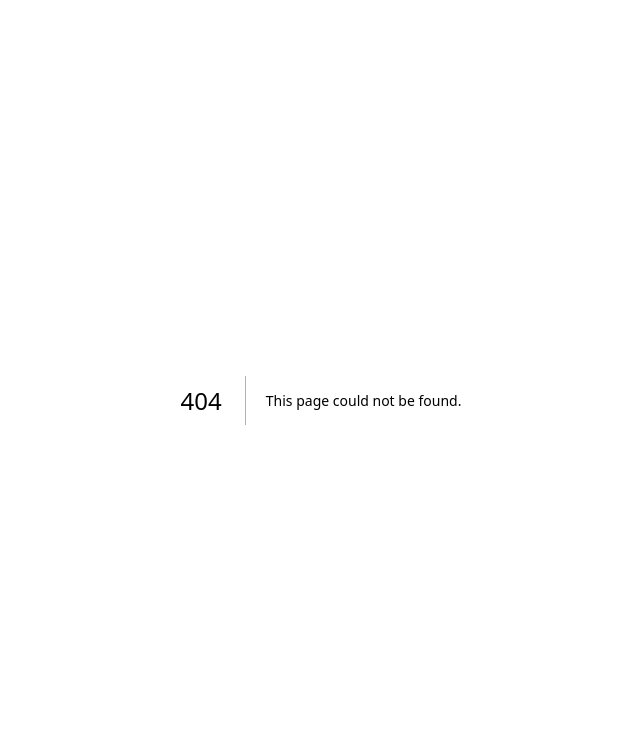
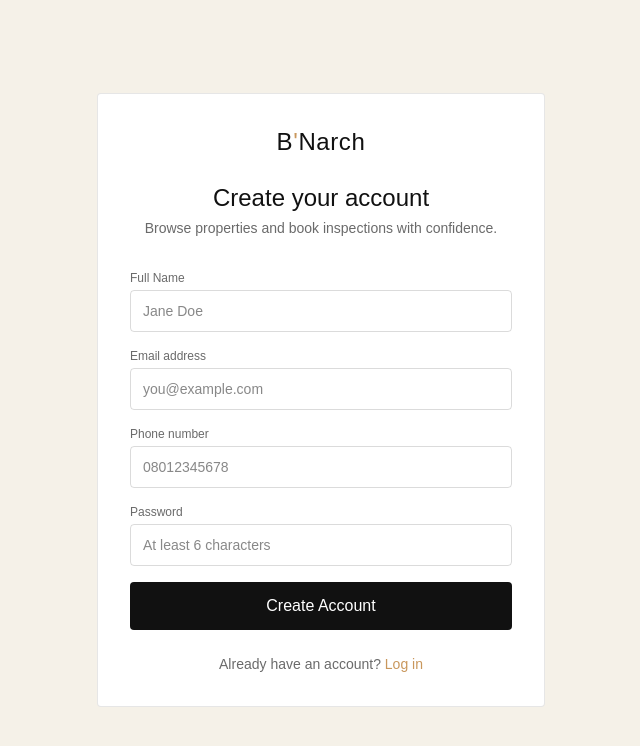
Before and after one commit to bongyy55/havenkey, a Next.js app in the folder frontend/: page /signup/client in a window 1280 px wide. Before the commit this address had no page. Shown: the top 746 px of the page, without its empty margins (319-959 px from the left). Built offline with nearby package versions, Linux system fonts and the light colour scheme.

Commit message:
Build client signup page, connect to backend register + verify-otp

```diff
--- /dev/null
+++ b/frontend/src/app/signup/client/page.js
@@ -0,0 +1,156 @@
+"use client";
+
+import { useState } from "react";
+import { useRouter } from "next/navigation";
+import Link from "next/link";
+
+export default function ClientSignup() {
+  const router = useRouter();
+
+  const [form, setForm] = useState({
+    name: "",
+    email: "",
+    phone: "",
+    password: "",
+  });
+  const [error, setError] = useState("");
+  const [loading, setLoading] = useState(false);
+
+  const handleChange = (e) => {
+    setForm({ ...form, [e.target.name]: e.target.value });
+    setError("");
+  };
+
+  const handleSubmit = async (e) => {
+    e.preventDefault();
+    setLoading(true);
+    setError("");
+
+    try {
+      const res = await fetch("http://127.0.0.1:8000/register", {
+        method: "POST",
+        headers: { "Content-Type": "application/json" },
+        body: JSON.stringify({
+          name: form.name,
+          email: form.email,
+          phone: form.phone,
+          password: form.password,
+          role: "client",
+        }),
+      });
+
+      const data = await res.json();
+
+      if (!res.ok) {
+        setError(data.detail || "Something went wrong. Please try again.");
+        setLoading(false);
+        return;
+      }
+
+      router.push(`/verify-email?email=${encodeURIComponent(form.email)}`);
+    } catch (err) {
+      setError("Could not connect to the server. Please try again.");
+      setLoading(false);
+    }
+  };
+
+  return (
+    <div className="min-h-screen bg-[#F5F1E8] flex items-center justify-center px-6 py-16">
+      <div className="w-full max-w-md bg-white rounded-sm p-8 border border-[#111111]/10">
+        <Link
+          href="/"
+          className="font-display text-2xl text-[#111111] tracking-wide block text-center mb-6"
+        >
+          B<span className="text-[#C9975C]">'</span>Narch
+        </Link>
+
+        <h1 className="font-display text-2xl text-[#111111] text-center mb-1">
+          Create your account
+        </h1>
+        <p className="text-sm text-[#2B2B2B]/70 text-center mb-8">
+          Browse properties and book inspections with confidence.
+        </p>
+
+        <form onSubmit={handleSubmit} className="space-y-4">
+          <div>
+            <label className="block text-xs text-[#2B2B2B]/70 mb-1">
+              Full Name
+            </label>
+            <input
+              type="text"
+              name="name"
+              required
+              value={form.name}
+              onChange={handleChange}
+              className="w-full border border-[#111111]/15 rounded-sm px-3 py-2.5 text-sm text-[#111111] outline-none focus:border-[#C9975C]"
+              placeholder="Jane Doe"
+            />
+          </div>
+
+          <div>
+            <label className="block text-xs text-[#2B2B2B]/70 mb-1">
+              Email address
+            </label>
+            <input
+              type="email"
+              name="email"
+              required
+              value={form.email}
+              onChange={handleChange}
+              className="w-full border border-[#111111]/15 rounded-sm px-3 py-2.5 text-sm text-[#111111] outline-none focus:border-[#C9975C]"
+              placeholder="you@example.com"
+            />
+          </div>
+
+          <div>
+            <label className="block text-xs text-[#2B2B2B]/70 mb-1">
+              Phone number
+            </label>
+            <input
+              type="tel"
+              name="phone"
+              required
+              value={form.phone}
+              onChange={handleChange}
+              className="w-full border border-[#111111]/15 rounded-sm px-3 py-2.5 text-sm text-[#111111] outline-none focus:border-[#C9975C]"
+              placeholder="08012345678"
+            />
+          </div>
+
+          <div>
+            <label className="block text-xs text-[#2B2B2B]/70 mb-1">
+              Password
+            </label>
+            <input
+              type="password"
+              name="password"
+              required
+              minLength={6}
+              value={form.password}
+              onChange={handleChange}
+              className="w-full border border-[#111111]/15 rounded-sm px-3 py-2.5 text-sm text-[#111111] outline-none focus:border-[#C9975C]"
+              placeholder="At least 6 characters"
+            />
+          </div>
+
+          {error && <p className="text-red-500 text-sm">{error}</p>}
+
+          <button
+            type="submit"
+            disabled={loading}
+            className="w-full bg-[#111111] text-white font-medium py-3 rounded-sm hover:bg-[#C9975C] transition disabled:opacity-50"
+          >
+            {loading ? "Creating account..." : "Create Account"}
+          </button>
+        </form>
+
+        <p className="text-center text-sm text-[#2B2B2B]/70 mt-6">
+          Already have an account?{" "}
+          <Link href="/login" className="text-[#C9975C] font-medium hover:underline">
+            Log in
+          </Link>
+        </p>
+      </div>
+    </div>
+  );
+}
--- /dev/null
+++ b/frontend/src/app/signup/page.js
@@ -0,0 +1,65 @@
+import Link from "next/link";
+
+export default function SignupRolePicker() {
+  return (
+    <div className="min-h-screen bg-[#F5F1E8] flex items-center justify-center px-6 py-16">
+      <div className="w-full max-w-2xl">
+        <div className="text-center mb-10">
+          <Link
+            href="/"
+            className="font-display text-2xl text-[#111111] tracking-wide"
+          >
+            B<span className="text-[#C9975C]">'</span>Narch
+          </Link>
+          <h1 className="font-display text-3xl md:text-4xl text-[#111111] mt-6">
+            Create your B'Narch account
+          </h1>
+          <p className="text-sm text-[#2B2B2B]/70 mt-2">
+            Join thousands finding trusted homes across Nigeria and beyond.
+          </p>
+        </div>
+
+        <div className="grid grid-cols-1 md:grid-cols-2 gap-6">
+          {/* Client card */}
+          <Link
+            href="/signup/client"
+            className="group bg-[#111111] text-white rounded-sm p-8 hover:bg-[#C9975C] transition"
+          >
+            <div className="flex items-center justify-between mb-6">
+              <span className="text-3xl">🏠</span>
+              <span className="text-xl group-hover:translate-x-1 transition">→</span>
+            </div>
+            <h2 className="font-display text-xl mb-2">I'm looking for a home</h2>
+            <p className="text-sm text-white/70 group-hover:text-[#111111]/80">
+              Browse properties, book inspections, and pay rent securely.
+            </p>
+          </Link>
+
+          {/* Agent card */}
+          <Link
+            href="/signup/agent"
+            className="group bg-white border border-[#111111]/10 rounded-sm p-8 hover:border-[#C9975C] transition"
+          >
+            <div className="flex items-center justify-between mb-6">
+              <span className="text-3xl">🧑‍💼</span>
+              <span className="text-xl text-[#C9975C] group-hover:translate-x-1 transition">→</span>
+            </div>
+            <h2 className="font-display text-xl text-[#111111] mb-2">
+              I'm an Agent
+            </h2>
+            <p className="text-sm text-[#2B2B2B]/70">
+              List properties, reach more clients, and grow your business.
+            </p>
+          </Link>
+        </div>
+
+        <p className="text-center text-sm text-[#2B2B2B]/70 mt-8">
+          Already have an account?{" "}
+          <Link href="/login" className="text-[#C9975C] font-medium hover:underline">
+            Log in
+          </Link>
+        </p>
+      </div>
+    </div>
+  );
+}
```
